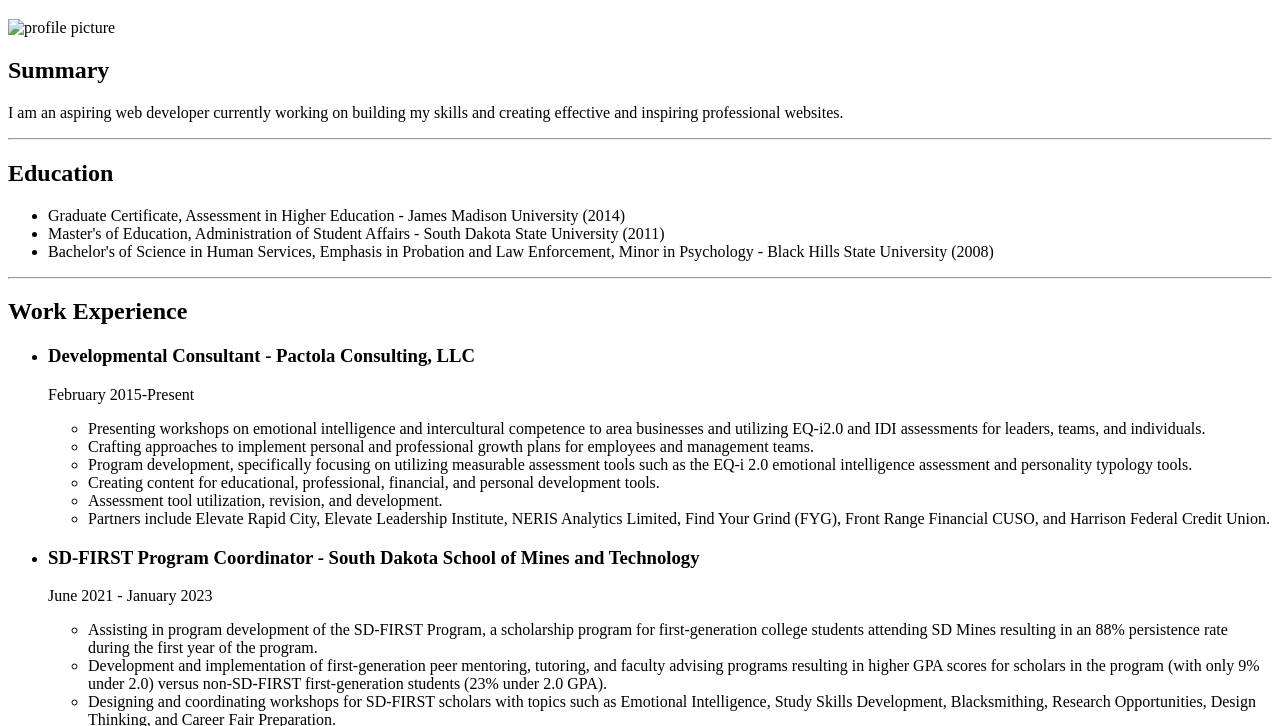
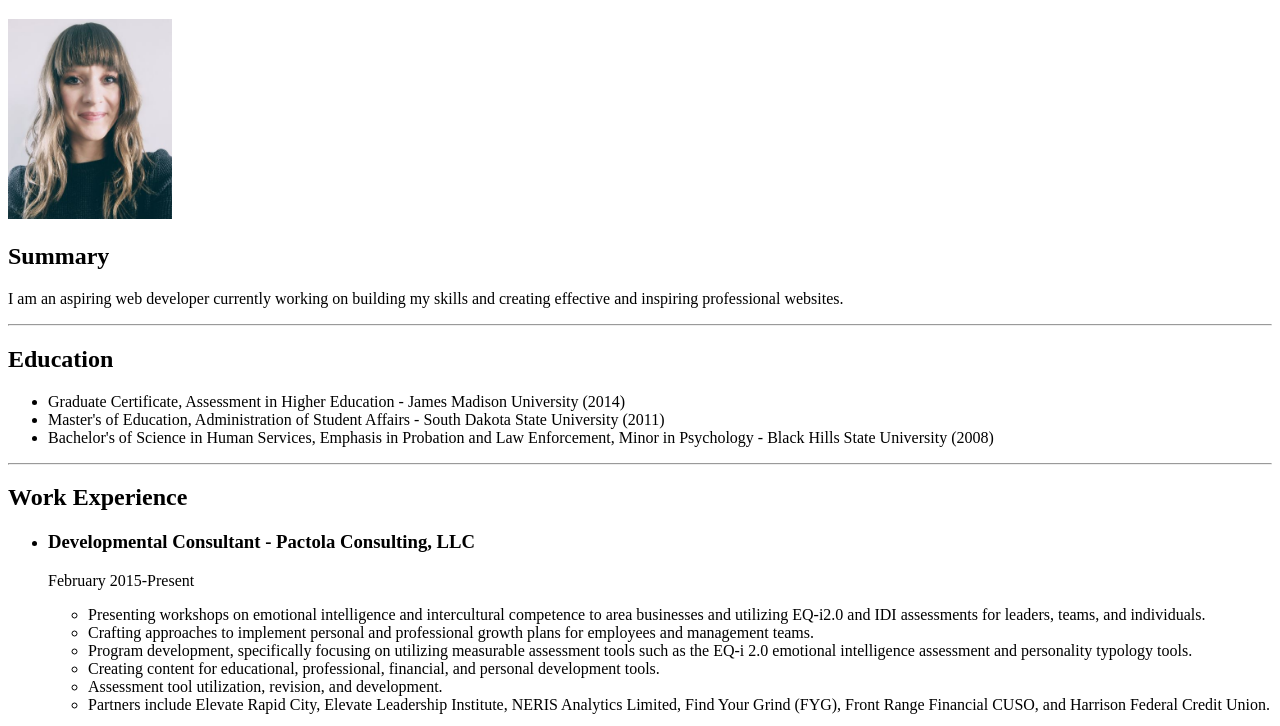
Before and after one commit to jalycia/AlyciaJensenResume.github.io, a plain HTML site: page index.html in a window 1280 px wide. Shown: the part 61-787 px from the top of the page. Drawn offline with Linux system fonts and the light colour scheme.

Commit message:
Update index.html

```diff
--- a/index.html
+++ b/index.html
@@ -6,7 +6,7 @@
     </head>
     <body>
         <h1>Alycia Jensen</h1>
-        <img src="./4.1 Webpages/Profile Pic Small.jpg" alt="profile picture" height="200">
+        <img src="Profile Pic Small.jpg" alt="profile picture" height="200">
         <h2>Summary</h2>
         <p>I am an aspiring web developer currently working on building my skills and creating effective and inspiring professional websites.</p>
         <hr>
```
